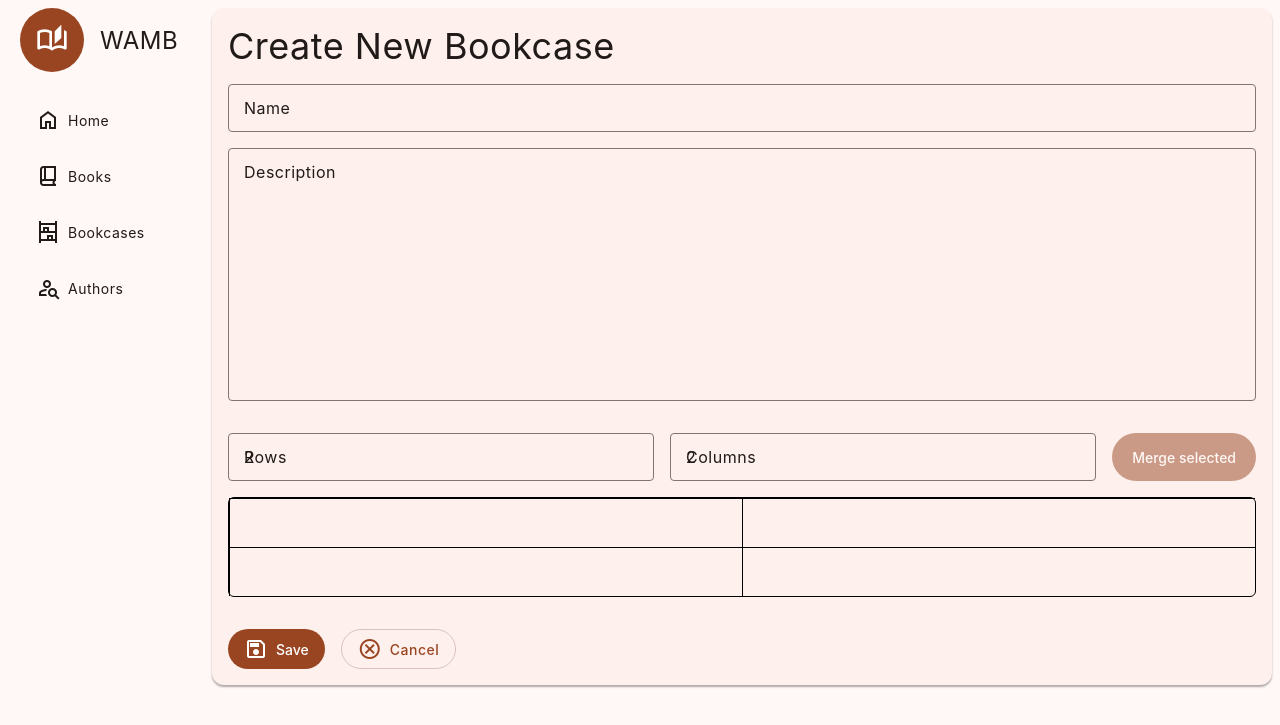
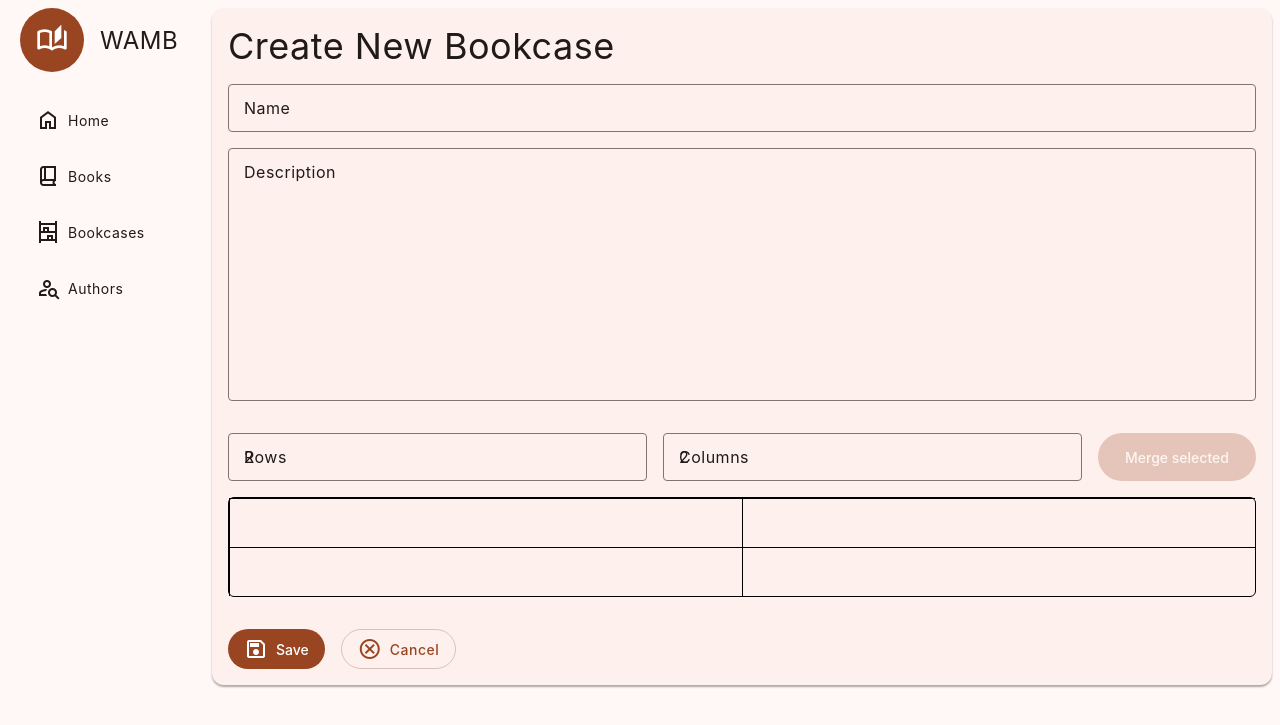
Before and after one commit to kviktor/wamb, a Django app: page /bookcases/new/ in a window 1280 px wide. Shown: the top 725 px of the page. Run offline with Django 5.2, Linux system fonts and the light colour scheme; the visitor is signed in with stand-in values (Sample User, id 1); parts of the project's set-up code (start-up, migrations or seed data) failed here and were passed over; some libraries are stand-ins or nearby versions.

Commit message:
fix bookcase create UI

```diff
--- a/app/books/templates/books/bookcase/create.html
+++ b/app/books/templates/books/bookcase/create.html
@@ -35,16 +35,18 @@
 
             <div class="space"></div>
 
-            <div class="row">
-                <div class="field border label max">
+            <div class="grid">
+                <div class="field border label s4 l5">
                     <input name="rows" type="number" value="2"/>
                     <label>Rows</label>
                 </div>
-                <div class="field border label max">
+                <div class="field border label s4 l5">
                     <input name="columns" type="number" value="2"/>
                     <label>Columns</label>
                 </div>
-                <button class="large" id="mergeTableCellsButton" disabled>Merge selected</button>
+                <div class="field s4 l2">
+                    <button class="large" id="mergeTableCellsButton" disabled>Merge selected</button>
+                </div>
             </div>
 
             <div class="space"></div>
```
